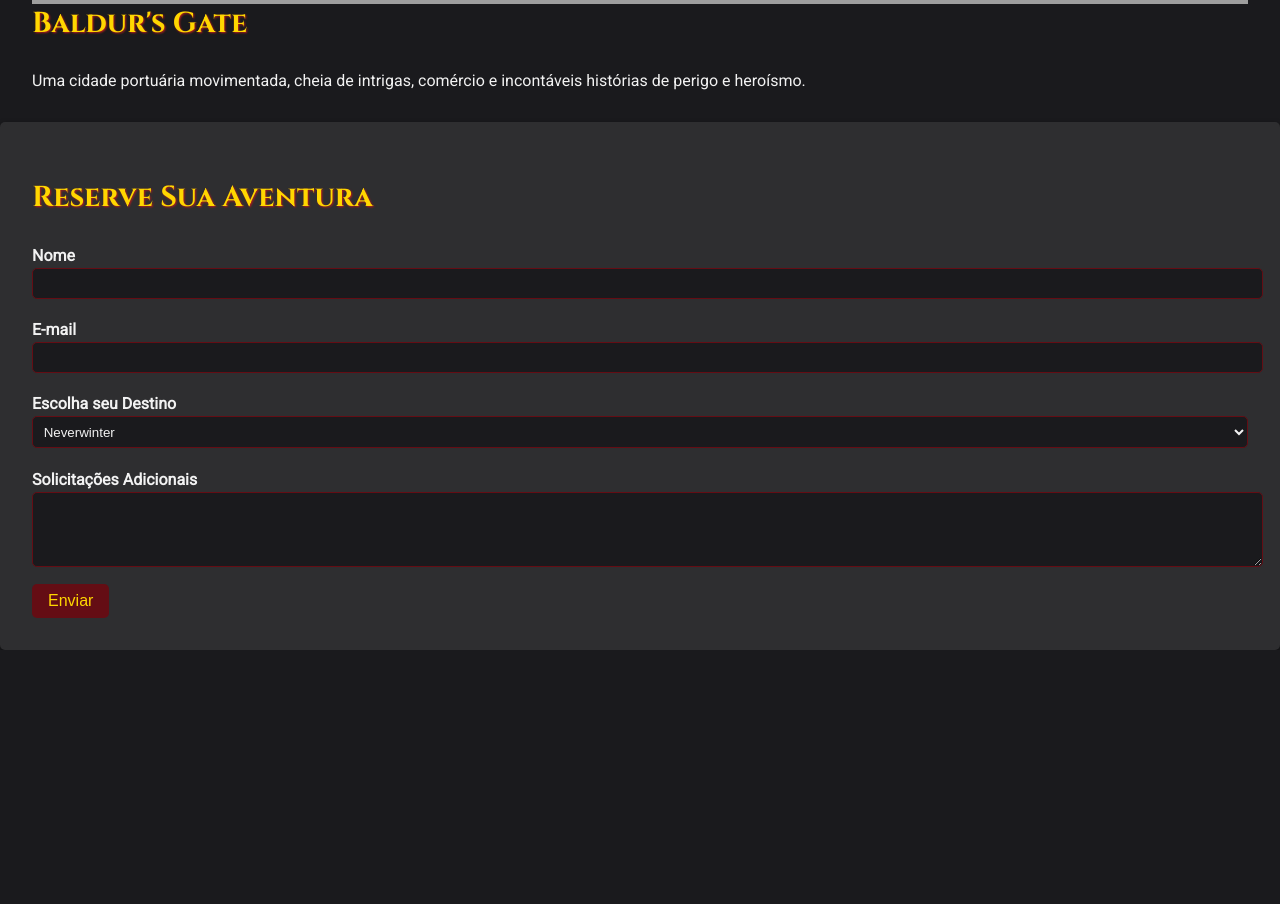
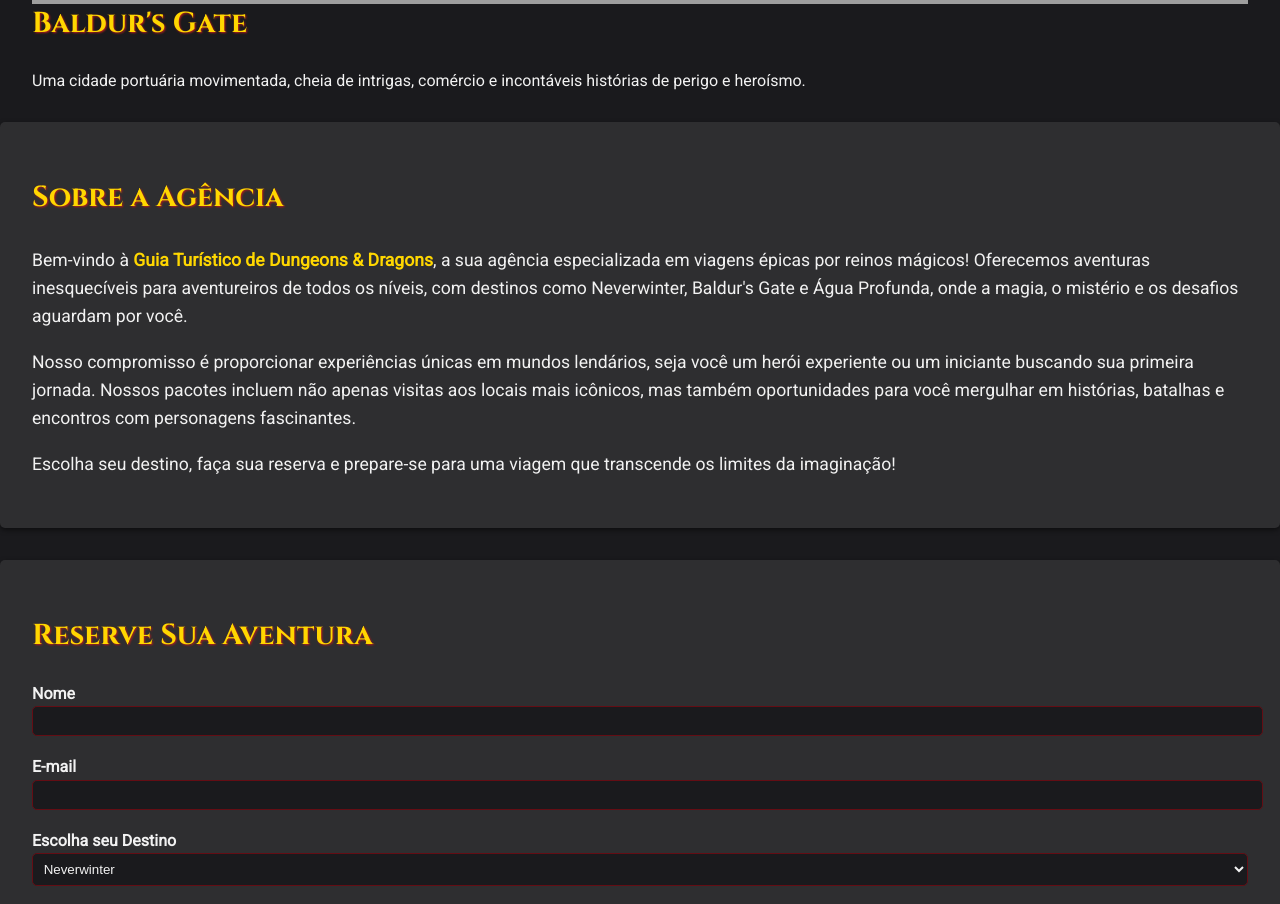
Before and after one commit to Bsdantas/Guia-Tur-stico-de-DnD--ProjetoEBAC, a plain HTML site: page index.html in a window 1280 px wide. Shown: the part 1140-2044 px from the top of the page. Before the commit the page ends 1790 px from the top, so only its background shows below. Drawn offline with Linux system fonts and the light colour scheme; grey boxes are pictures that could not be loaded.

Commit message:
incluir-sobre

```diff
--- a/css/style.css
+++ b/css/style.css
@@ -132,3 +132,29 @@ form button:hover {
     object-fit: cover;
     display: block;
 }
+
+.about-section {
+    background: #2e2e30;
+    padding: 2em;
+    border-radius: 5px;
+    box-shadow: 0 2px 5px rgba(0, 0, 0, 0.5);
+    margin-bottom: 2em;
+}
+
+.about-section h2 {
+    font-family: 'Cinzel', serif;
+    font-size: 1.8em;
+    color: #ffd700;
+    margin-bottom: 1em;
+    text-shadow: 1px 1px 2px #b71c1c;
+}
+
+.about-section p {
+    color: #f2f2f2;
+    line-height: 1.6;
+    font-size: 1.1em;
+}
+
+.about-section strong {
+    color: #ffd700;
+}
--- a/index.html
+++ b/index.html
@@ -21,7 +21,6 @@
     <section id="locations">
         <div class="container">
             <h2>Explore Locais Mágicos</h2>
-
             <div class="carousel">
                 <div class="carousel-item">
                     <img src="images/Neverwinter.jpg" alt="Neverwinter">
@@ -30,7 +29,6 @@
                         <p>Conhecida como a "Jóia do Norte", Neverwinter possui arquitetura deslumbrante, mercados movimentados e uma rica história cheia de aventuras.</p>
                     </div>
                 </div>
-
                 <div class="carousel-item">
                     <img src="images/baldurs.jpg" alt="Baldur's Gate">
                     <div class="location-details">
@@ -38,7 +36,6 @@
                         <p>Uma cidade portuária movimentada, cheia de intrigas, comércio e incontáveis histórias de perigo e heroísmo.</p>
                     </div>
                 </div>
-
                 <div class="carousel-item">
                     <img src="images/waterdeep.jpg" alt="Água Profunda">
                     <div class="location-details">
@@ -47,6 +44,15 @@
                     </div>
                 </div>
             </div>
+        </div>
+    </section>
+
+    <section id="about" class="about-section">
+        <div class="container">
+            <h2>Sobre a Agência</h2>
+            <p>Bem-vindo à <strong>Guia Turístico de Dungeons & Dragons</strong>, a sua agência especializada em viagens épicas por reinos mágicos! Oferecemos aventuras inesquecíveis para aventureiros de todos os níveis, com destinos como Neverwinter, Baldur's Gate e Água Profunda, onde a magia, o mistério e os desafios aguardam por você.</p>
+            <p>Nosso compromisso é proporcionar experiências únicas em mundos lendários, seja você um herói experiente ou um iniciante buscando sua primeira jornada. Nossos pacotes incluem não apenas visitas aos locais mais icônicos, mas também oportunidades para você mergulhar em histórias, batalhas e encontros com personagens fascinantes.</p>
+            <p>Escolha seu destino, faça sua reserva e prepare-se para uma viagem que transcende os limites da imaginação!</p>
         </div>
     </section>
 
```
